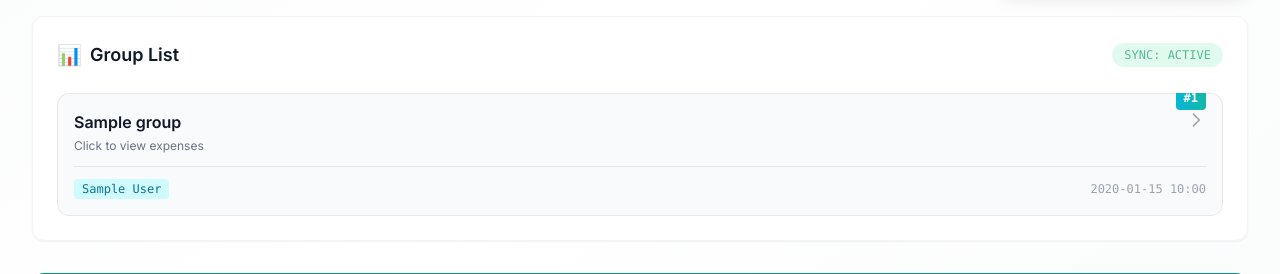
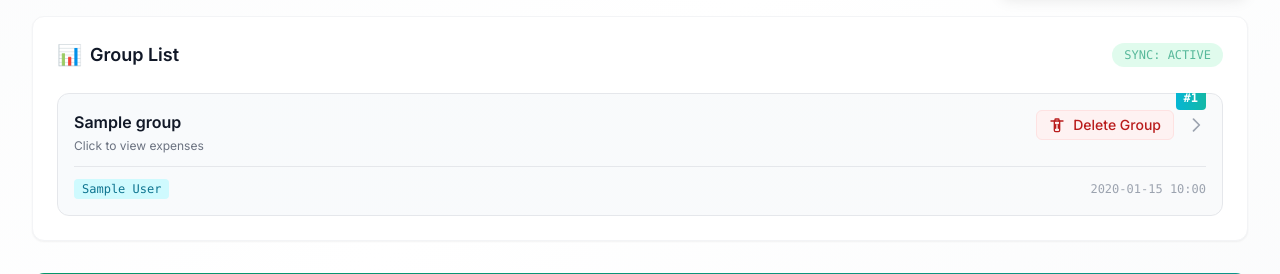
Before and after one commit to PradHolla/CS-555-A-Course-Project, a Flask app: page /groups/ in a window 1280 px wide. Shown: the part 379-653 px from the top of the page. Run offline with Flask 3, Linux system fonts and the light colour scheme; the visitor is signed in with stand-in values (Sample User, id 1); tables that the repository leaves empty hold one stand-in row (values such as "Sample post"); some libraries are stand-ins or nearby versions.

Commit message:
feat: Delete Group

```diff
--- a/routes/groups.py
+++ b/routes/groups.py
@@ -759,3 +759,38 @@ def leave_group(group_id):
 
     db.session.commit()
     return redirect(url_for("groups.list_groups"))
+
+@groups_bp.route("/<int:group_id>/delete", methods=["POST"])
+@login_required
+def delete_group(group_id):
+    """Delete a group and all its associated expenses."""
+    user_id = session.get("user_id")
+    user = db.session.get(User, user_id)
+
+    if not user:
+        flash("User not found", "error")
+        return redirect(url_for("groups.list_groups"))
+
+    # Load the group
+    group = db.session.get(Group, group_id)
+    if not group:
+        flash("Group not found", "error")
+        return redirect(url_for("groups.list_groups"))
+
+    # Only the group admin (creator) can delete the group
+    if group.created_by_id != user.id:
+        flash("Only the group admin can delete the group", "error")
+        return redirect(url_for("groups.list_groups"))
+
+    # Delete all expenses associated with the group
+    Expense.query.filter_by(group_id=group_id).delete()
+
+    # Delete all group invitations
+    GroupInvitation.query.filter_by(group_id=group_id).delete()
+
+    # Delete the group
+    db.session.delete(group)
+    db.session.commit()
+
+    flash(f'Group "{group.name}" has been deleted successfully', "success")
+    return redirect(url_for("groups.list_groups"))
--- a/templates/groups/index.html
+++ b/templates/groups/index.html
@@ -95,20 +95,48 @@
         {% if groups %}
             <div class="space-y-3 max-h-96 overflow-y-auto">
                 {% for group in groups %}
-                <a href="{{ url_for('groups.group_expenses', group_id=group.id) }}" class="block">
-                    <div class="group relative bg-gradient-to-r from-slate-50 to-gray-50 rounded-xl border border-gray-200 p-4 hover:shadow-md hover:border-cyan-300 transition-all duration-200 cursor-pointer">
+                <div class="group-item relative">
+                    <div class="group relative bg-gradient-to-r from-slate-50 to-gray-50 rounded-xl border border-gray-200 p-4 hover:shadow-md hover:border-cyan-300 transition-all duration-200">
                         <span class="absolute -top-2 right-4 text-xs font-mono font-bold bg-gradient-to-r from-cyan-500 to-teal-500 text-white px-2 py-1 rounded">
                             #{{ loop.index }}
                         </span>
 
                         <div class="flex items-start justify-between mb-3">
-                            <div class="flex-1">
-                                <h4 class="font-semibold text-gray-900 group-hover:text-cyan-600 transition-colors">{{ group.name }}</h4>
-                                <p class="text-xs text-gray-500 mt-1">Click to view expenses</p>
+                            <a href="{{ url_for('groups.group_expenses', group_id=group.id) }}" class="flex-1 block no-underline">
+                                <div class="flex items-start">
+                                    <div class="flex-1">
+                                        <h4 class="font-semibold text-gray-900 hover:text-cyan-600 transition-colors inline-flex items-center gap-3">
+                                            {{ group.name }}
+                                        </h4>
+                                        <p class="text-xs text-gray-500 mt-1">Click to view expenses</p>
+                                    </div>
+                                </div>
+                            </a>
+
+                            <div class="flex items-center gap-3 ml-4">
+                                {% if group.created_by_id == session.get('user_id') %}
+                                <form action="{{ url_for('groups.delete_group', group_id=group.id) }}" method="POST"
+                                      onsubmit="return confirm('Are you sure you want to delete this group? This will delete all expenses and cannot be undone.');"
+                                      class="inline-block">
+                                    <button type="submit" title="Delete group"
+                                            class="inline-flex items-center gap-2 bg-red-50 text-red-700 hover:bg-red-100 border border-red-100 px-3 py-1 rounded-md text-sm font-medium transition-all">
+                                        <!-- Improved outline trash icon -->
+                                        <svg xmlns="http://www.w3.org/2000/svg" class="h-4 w-4" viewBox="0 0 24 24" fill="none" stroke="currentColor" stroke-width="2" aria-hidden="true">
+                                            <path stroke-linecap="round" stroke-linejoin="round" d="M3 6h18" />
+                                            <path stroke-linecap="round" stroke-linejoin="round" d="M8 6v14a2 2 0 002 2h4a2 2 0 002-2V6" />
+                                            <path stroke-linecap="round" stroke-linejoin="round" d="M10 11v6" />
+                                            <path stroke-linecap="round" stroke-linejoin="round" d="M14 11v6" />
+                                            <path stroke-linecap="round" stroke-linejoin="round" d="M9 6V4a1 1 0 011-1h4a1 1 0 011 1v2" />
+                                        </svg>
+                                        <span>Delete Group</span>
+                                    </button>
+                                </form>
+                                {% endif %}
+
+                                <svg class="w-5 h-5 text-gray-400 transition-colors" fill="none" stroke="currentColor" viewBox="0 0 24 24">
+                                    <path stroke-linecap="round" stroke-linejoin="round" stroke-width="2" d="M9 5l7 7-7 7"></path>
+                                </svg>
                             </div>
-                            <svg class="w-5 h-5 text-gray-400 group-hover:text-cyan-600 transition-colors" fill="none" stroke="currentColor" viewBox="0 0 24 24">
-                                <path stroke-linecap="round" stroke-linejoin="round" stroke-width="2" d="M9 5l7 7-7 7"></path>
-                            </svg>
                         </div>
 
                         <div class="border-t border-gray-200 pt-3">
@@ -126,7 +154,7 @@
                             </div>
                         </div>
                     </div>
-                </a>
+                </div>
                 {% endfor %}
             </div>
         {% else %}
```
Also changed, not shown: tests/test_group_routes.py (+124 -0 lines).
